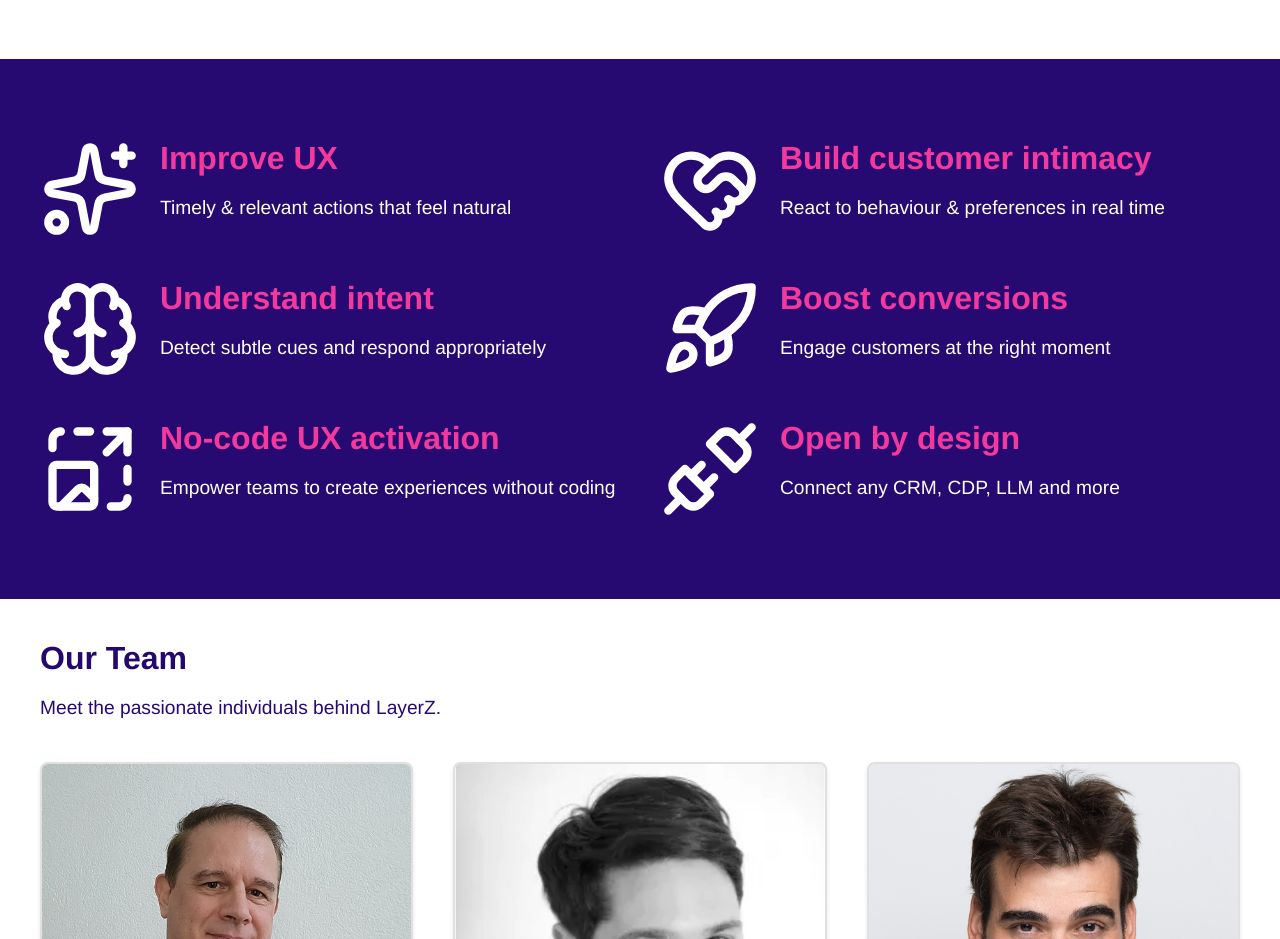
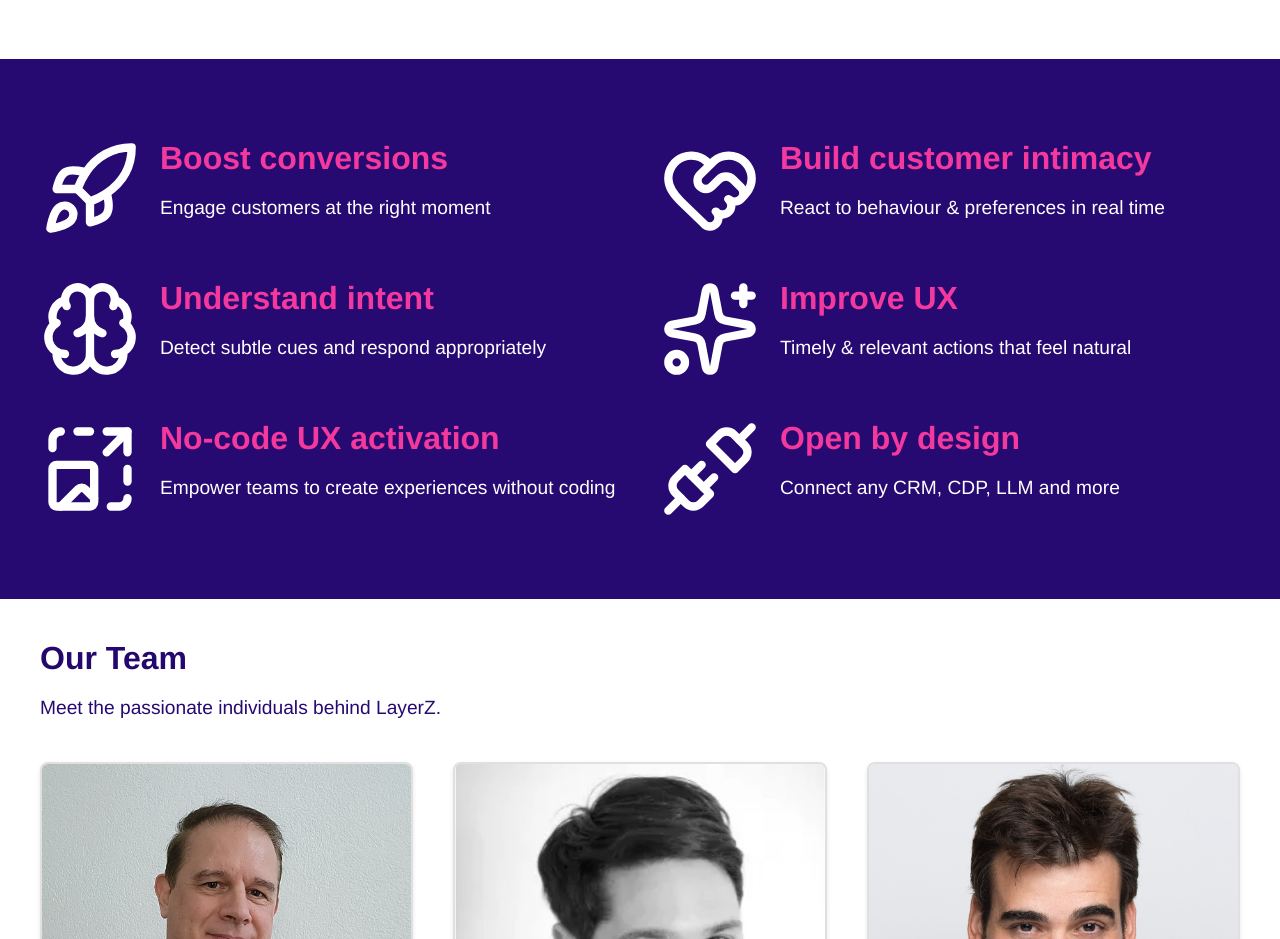
Before and after one commit to dani-beltran/lz-web, a Vue app: page / in a window 1280 px wide. Shown: the part 6400-7339 px from the top of the page. Built offline with nearby package versions, Linux system fonts and the light colour scheme.

Commit message:
fix: switch features in section three

```diff
--- a/src/components/SectionThree.vue
+++ b/src/components/SectionThree.vue
@@ -2,12 +2,13 @@
   <section class="section section-3" id="section-3">
     <div class="grid-container">
       <div class="grid-item">
-        <Sparkles class="icon"></Sparkles>
+        <Rocket class="icon"></Rocket>
         <div>
-          <h2 class="highlight">Improve UX</h2>
-          <p>Timely & relevant actions that feel natural</p>
+          <h2 class="highlight">Boost conversions</h2>
+          <p>Engage customers at the right moment</p>
         </div>
       </div>
+
       <div class="grid-item">
         <HeartHandshake class="icon"></HeartHandshake>
         <div>
@@ -23,10 +24,10 @@
         </div>
       </div>
       <div class="grid-item">
-        <Rocket class="icon"></Rocket>
+        <Sparkles class="icon"></Sparkles>
         <div>
-          <h2 class="highlight">Boost conversions</h2>
-          <p>Engage customers at the right moment</p>
+          <h2 class="highlight">Improve UX</h2>
+          <p>Timely & relevant actions that feel natural</p>
         </div>
       </div>
       <div class="grid-item">
```
